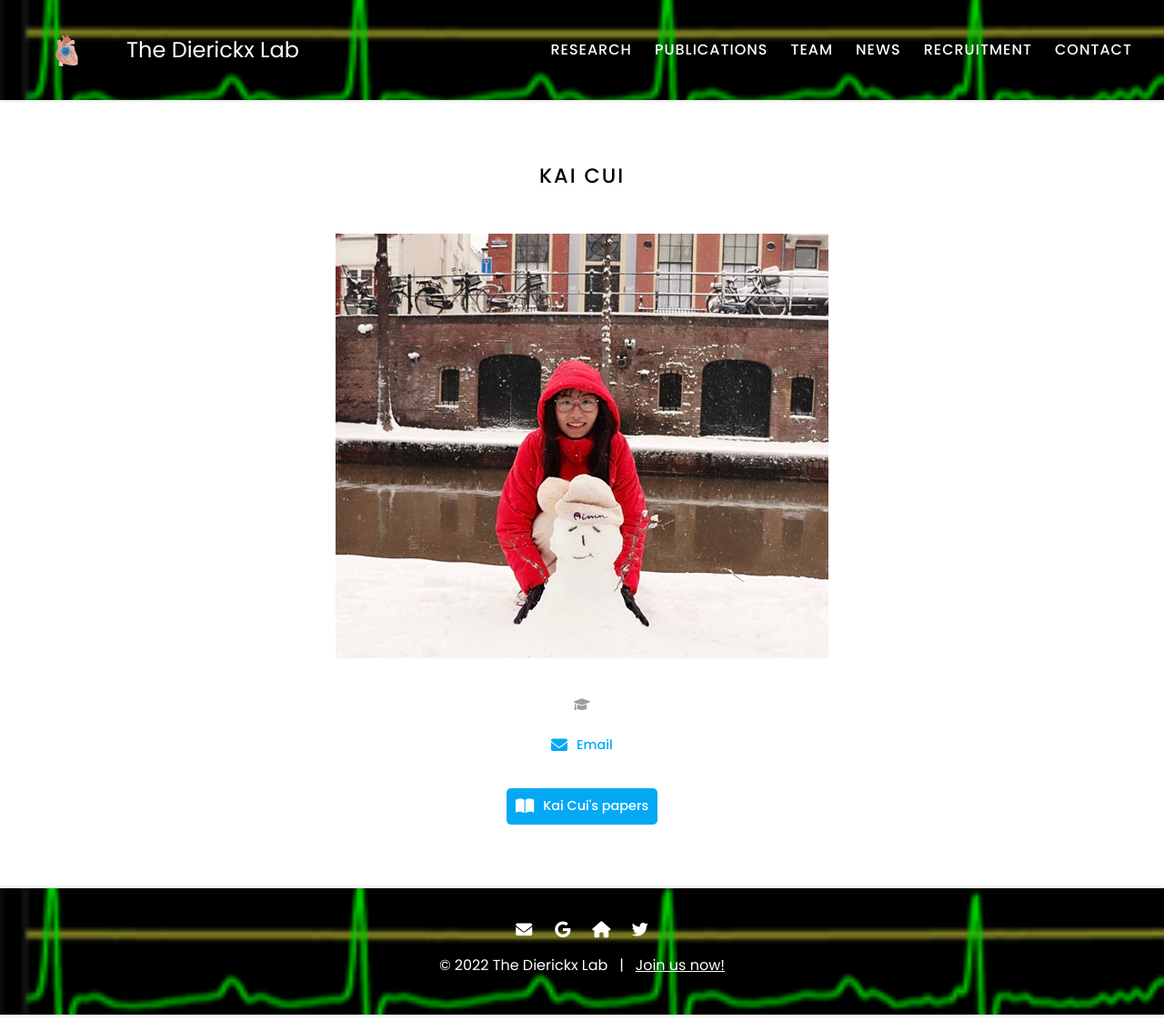
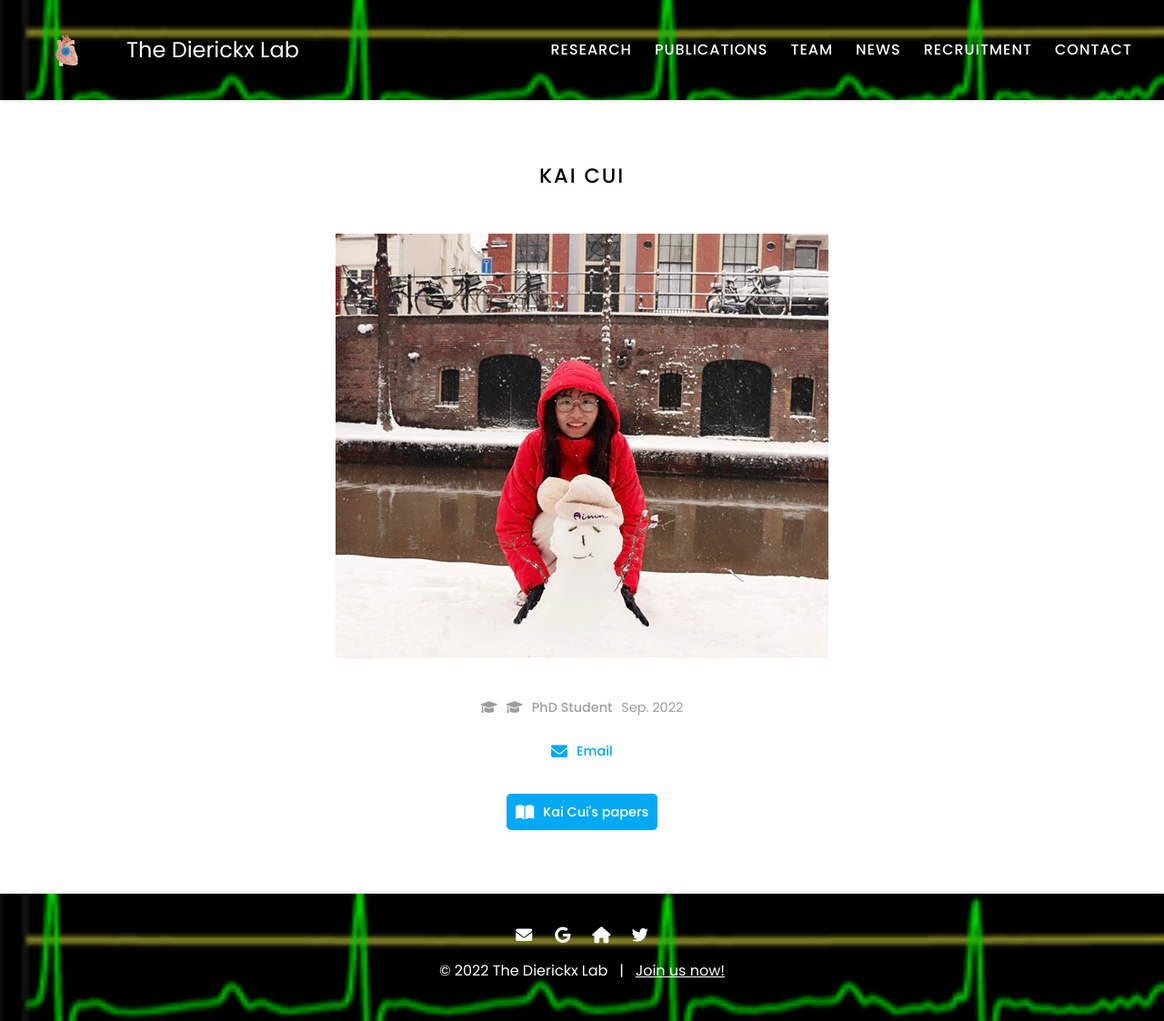
Before and after one commit to theDierickxLab/theDierickxLab, a Jekyll site: the page built from _members/kai-cui.md, in a window 1280 px wide. Shown: the whole page at 91% size. Built offline with Jekyll 4.4.1, drawn with Linux system fonts in a browser that asks for light colours.

Commit message:
Update role.html

```diff
--- a/_includes/role.html
+++ b/_includes/role.html
@@ -19,6 +19,38 @@
       <i class="{{ icon }}"></i>
     {%- endif -%}
 
+  {%- assign type = site.data.roles[include.type] -%}
+
+{% if type -%}
+
+  {%- assign icon = type.icon -%}
+
+  {%- assign description = include.description -%}
+
+  {%- assign text = nil -%}
+  {%- assign tooltip = nil -%}
+  {%- if include.text -%}
+    {%- assign text = type.text -%}
+  {%- else -%}
+    {%- assign tooltip = type.text -%}
+  {%- endif -%}
+
+  <div class="role" {% if tooltip %}data-tooltip="{{ tooltip }}"{% endif %}>
+    {%- if icon -%}
+      <i class="{{ icon }}"></i>
+    {%- endif -%}
+
+    {%- if text -%}
+      <span class="role_text">{{ text }}</span>
+    {%- endif -%}
+
+    {%- if description -%}
+      <span class="role_description">{{ description }}</span>
+    {%- endif -%}
   </div>
 
 {%- endif %}
+
+  </div>
+
+{%- endif %}
```
